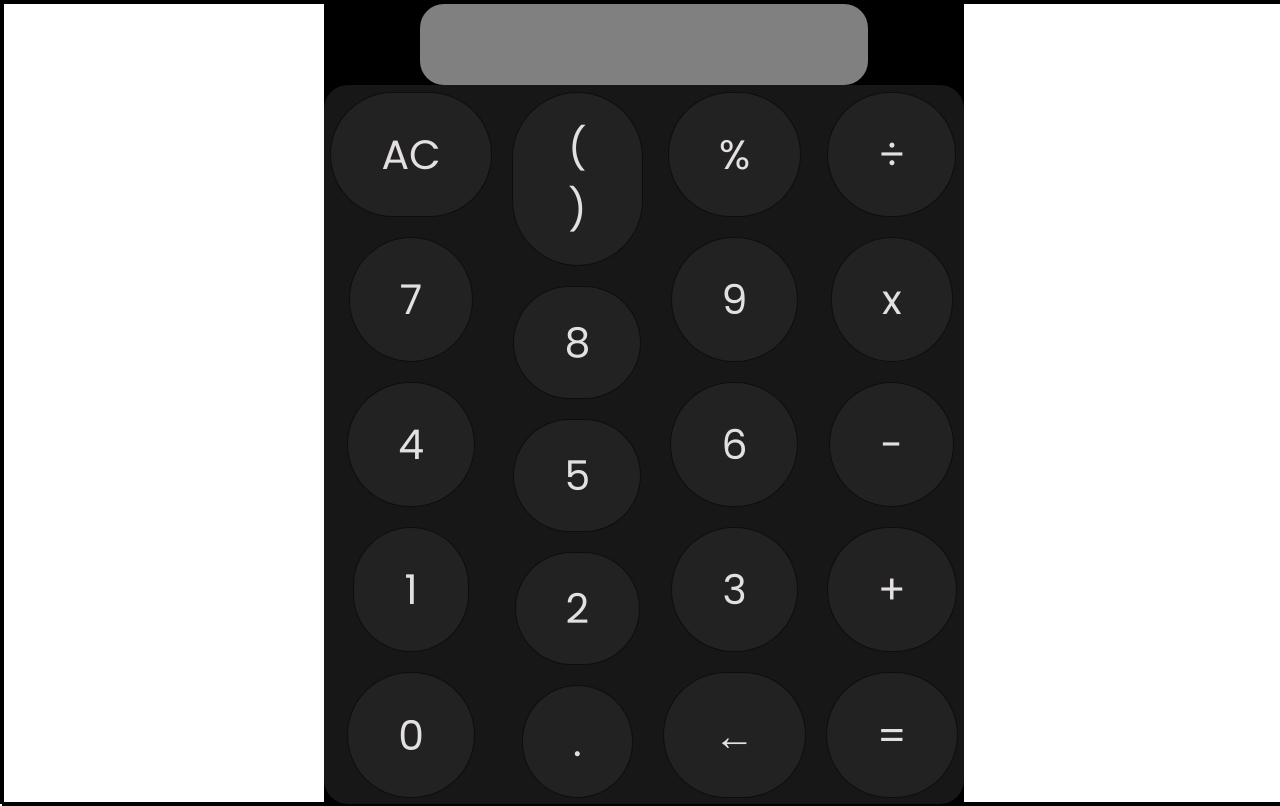
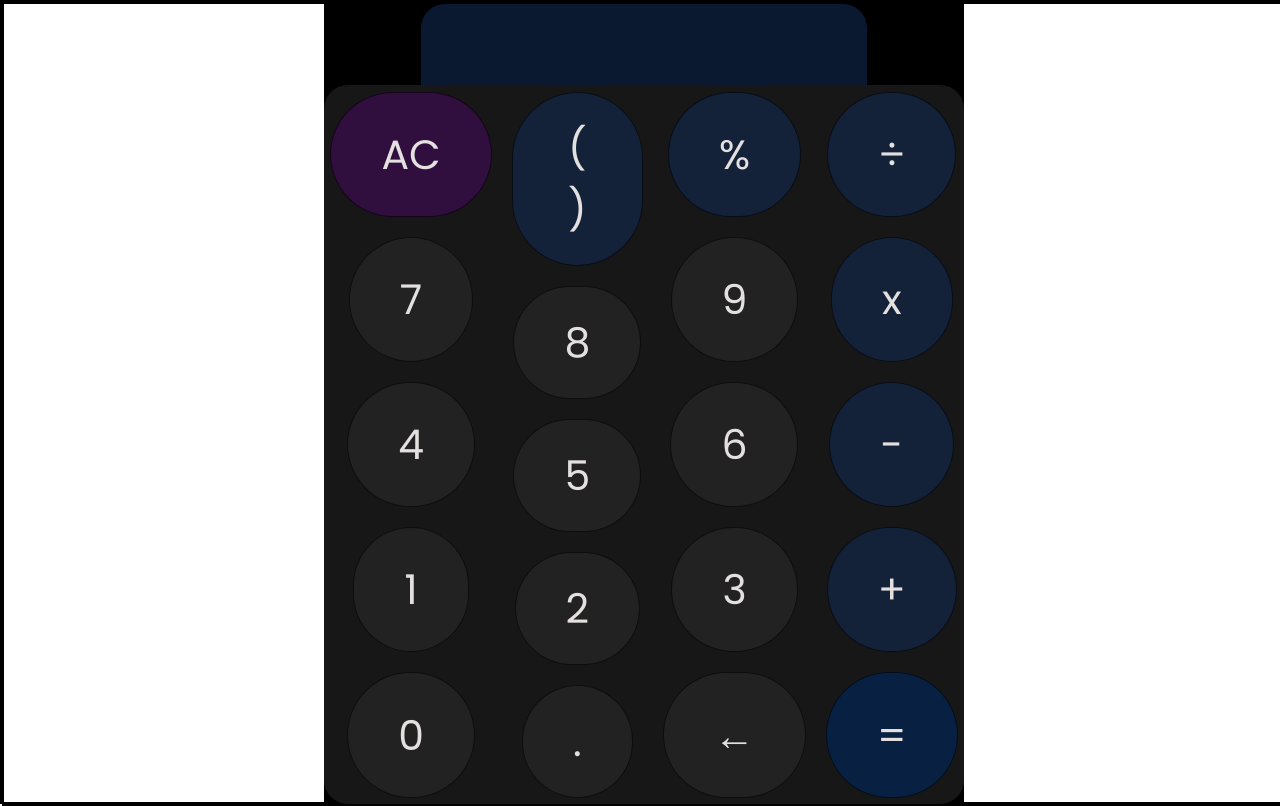
Before and after one commit to wtwo1529/odin-calculator, a plain HTML site: page index.html in a window 1280 px wide. Drawn offline with Linux system fonts and the light colour scheme.

Commit message:
Change color scheme of certain elements and overlap display with calculator body

```diff
--- a/style.css
+++ b/style.css
@@ -20,12 +20,14 @@ html, body {
 }
 .display {
     border-radius: 24px;
-    background-color: gray;
+    background-color: rgba(17, 43, 80, 0.6);
     display: flex;
-    width: 70%;
+    width: 69.8%;
     padding: 1%;
-    flex-basis: 20%;
+    padding-bottom: 2%;
+    flex-basis: 24%;
     box-sizing: border-box;
+    z-index: 3;
 }
 .display p {
     display: flex;
@@ -39,12 +41,16 @@ html, body {
     padding-right: 5px;
     flex: auto;
     box-sizing: border-box;
+    color: white;
+    font-weight: 300;
 }
 .btn-row {
     display: flex;
     gap: 20px;
     border-radius: 16px;
     padding: 1%;
+    z-index: 5;
+    margin-top: -37px;
 }
 .btn-col1, .btn-col2, .btn-col3, .btn-col4, .btn-col5 {
     display: flex;
@@ -67,6 +73,16 @@ button {
     color: rgb(228, 224, 224);
     flex: auto;
 }
+.operand {
+    background-color:rgba(17, 43, 80, 0.6);
+}
+.clear {
+    background-color: rgba(65, 9, 87, 0.6);
+}
+.equal {
+    background-color:rgba(2, 39, 88, 0.7);
+
+}
 .pressed {
     background-color: rgba(212, 208, 208, 0.295);
 }
```
